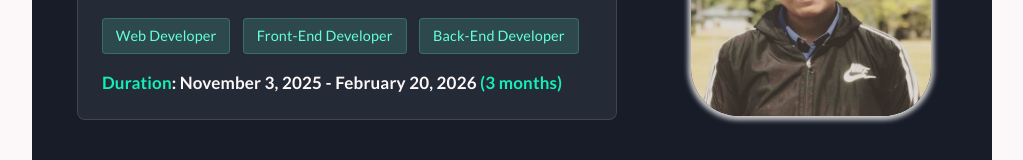
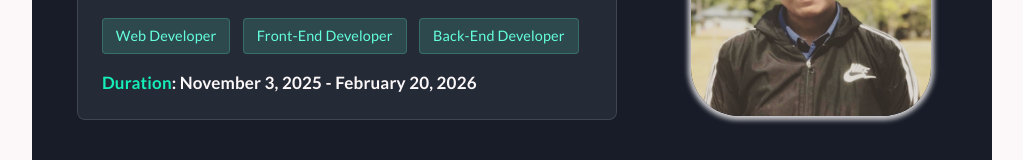
Before and after one commit to Woraphon-S/Web-portfolio, a React (Vite) app: page / in a window 1280 px wide. Shown: the part 408-568 px from the top of the page, without its empty margins (128-1151 px from the left). Built offline with nearby package versions, Linux system fonts and the light colour scheme.

Commit message:
fix duration

```diff
--- a/src/components/Aboutme/Aboutme.jsx
+++ b/src/components/Aboutme/Aboutme.jsx
@@ -19,7 +19,7 @@ const Aboutme = () => {
                                     <span>Front-End Developer</span>
                                     <span>Back-End Developer</span>
                                 </div>
-                                <h3><p>Duration</p>: November 3, 2025 - February 20, 2026 <p>(3 months)</p></h3>
+                                <h3><p>Duration</p>: November 3, 2025 - February 20, 2026</h3>
                             </div>
                         </div>
                     </div>
```
